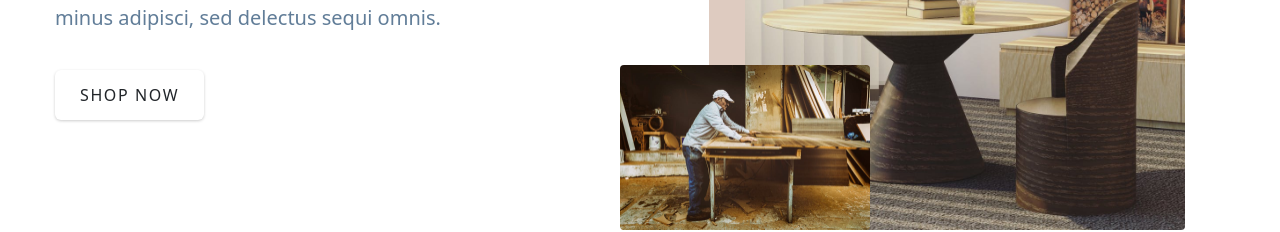
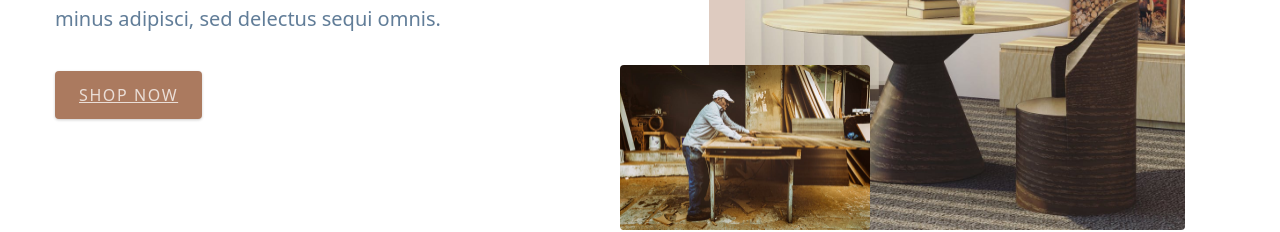
Before and after one commit to RipperOnik/Comfy-Sloth, a React (Create React App) app: page / in a window 1280 px wide. Shown: the part 485-717 px from the top of the page. Built offline with nearby package versions, Linux system fonts and the light colour scheme; no server answers.

Commit message:
fixing bs incompatibility

```diff
--- a/src/components/AddToCart.tsx
+++ b/src/components/AddToCart.tsx
@@ -64,7 +64,7 @@ const AddToCart = ({ product }: AddToCartProps) => {
         />
         <Link
           to="/cart"
-          className="btn"
+          className="custom-btn"
           onClick={() => addToCart(id, mainColor, amount, product)}
         >
           add to cart
@@ -114,7 +114,7 @@ const Wrapper = styled.section`
     margin-top: 2rem;
   }
 
-  .btn {
+  .custom-btn {
     margin-top: 1rem;
     width: 140px;
   }
--- a/src/components/Hero.tsx
+++ b/src/components/Hero.tsx
@@ -17,7 +17,7 @@ const Hero = () => {
           magni accusamus laboriosam quo minus adipisci, sed delectus sequi
           omnis.
         </p>
-        <Link to="products" className="btn hero-btn">
+        <Link to="products" className="custom-btn hero-btn">
           shop now
         </Link>
       </article>
--- a/src/components/ListView.tsx
+++ b/src/components/ListView.tsx
@@ -20,7 +20,7 @@ const ListView = ({ products }: ListViewProps) => {
               <h4>{name}</h4>
               <h5 className="price">{formatPrice(price)}</h5>
               <p>{description.substring(0, 150)}...</p>
-              <Link to={`/products/${id}`} className="btn-details">
+              <Link to={`/products/${id}`} className="custom-btn">
                 Details
               </Link>
             </div>
@@ -54,7 +54,7 @@ const Wrapper = styled.section`
     max-width: 45em;
     margin-bottom: 1rem;
   }
-  .btn-details {
+  .custom-btn {
     font-size: 0.5rem;
     padding: 0.25rem 0.5rem;
   }
--- a/src/index.css
+++ b/src/index.css
@@ -168,7 +168,7 @@ p {
   animation: spinner 0.6s linear infinite;
 }
 
-.btn {
+.custom-btn {
   text-transform: uppercase;
   background: var(--clr-primary-5);
   color: var(--clr-primary-10);
@@ -183,7 +183,7 @@ p {
   border-radius: var(--radius);
   border-color: transparent;
 }
-.btn:hover {
+.custom-btn:hover {
   color: var(--clr-primary-1);
   background: var(--clr-primary-7);
 }
```
